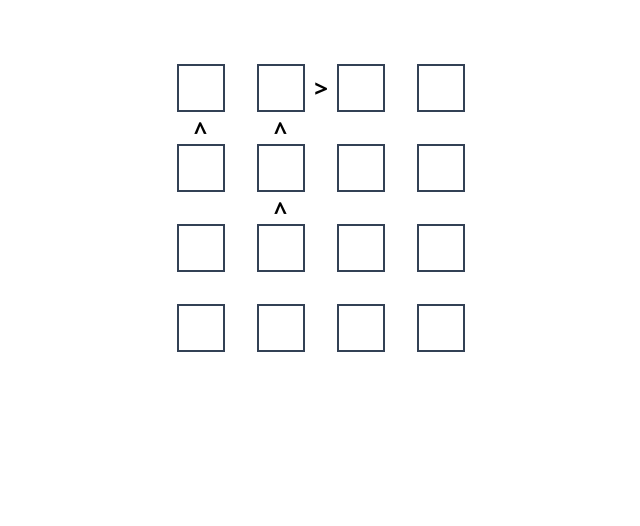
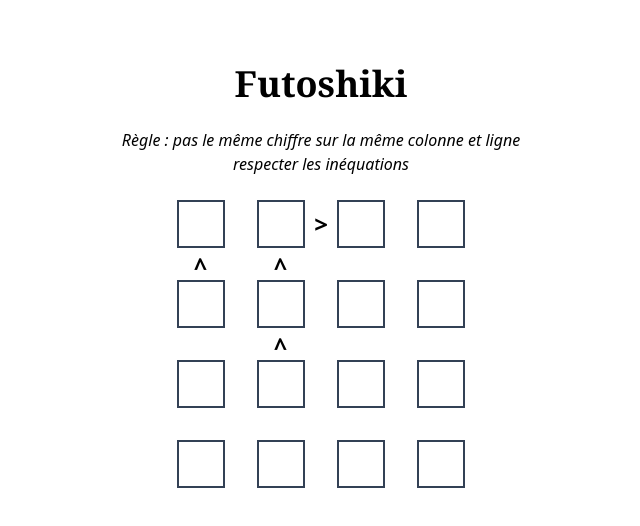
Before and after one commit to Shachatt/TM-jeu, a Vue app in the folder TMjeu/: page / in a window 1280 px wide. Shown: the top 526 px of the page, without its empty margins (319-959 px from the left). Built offline with nearby package versions, Linux system fonts and the light colour scheme.

Commit message:
interface du jeu

```diff
--- a/TMjeu/src/App.vue
+++ b/TMjeu/src/App.vue
@@ -313,6 +313,9 @@ function nouveauJeu(){
 
 <template>
     <div class="flex items-center flex-col gap-6 py-8">
+        <p class="text-center text-4xl font-semibold font-serif"> Futoshiki </p>
+        <p class="text-center"> <i>Règle : pas le même chiffre sur la même colonne et ligne <br/>
+            respecter les inéquations</i></p>
         <div :style="{ display:'grid', gridTemplateColumns: pistes, gridTemplateRows: pistes, position : 'relative'}"> <!--déclare les pistes une par un !! '=' veut dire la valeur dont est contenu qlch, ':' signifie que suite est du js -->
             <template v-for="(endroit, k) in endroits" :key="k"> <!--répéte contenu sans reproduire d'élé HTML !!!! K est index de endroits-->
                 <div v-if="endroit.forme === 'carre'" :style="{border: '2px solid #334155', position: 'relative'}" class="flex items-center justify-center"  @click="rendreActif(endroit.index)" :class="{'bg-pink-200': endroit.index === caseActive }"> <!--les : devant class va d'épendre d'une condition pour s'afficher-->
@@ -330,7 +333,10 @@ function nouveauJeu(){
                 <div v-else-if ="endroit.forme === 'espace'"></div>
             </template> <!--si on note template/ c'est une balise qui s'autoferme-->
             <div v-if="grilleFinie" class="absolute inset-0 flex items-center justify-center bg-white/75">
-                <div class="px-5 py-3 rounded-2xl bg-blue-300 text-zinc-700 font-bold text-2xl text-center shadow-2xl">Félicitations !<br /> Tu as résolu la grille !</div>
+                <div class="px-5 py-3 rounded-2xl bg-blue-300 text-zinc-700 text-center shadow-2xl">
+                    <p class="font-bold text-3xl">Félicitations !<br /> Tu as résolu la grille !</p>
+                    <p class="text-1xl mt-2"><i>Teste une nouvelle taille!</i></p>
+                </div>
             </div> <!--inset-0 se colle au 4 bord du parent-->
         </div> <!--On crée un nouveau parent pas de la grille pour créer un bouton en dessus de celle-ci-->
         <div v-if="grilleFinie" class="flex items-center justify-center gap-3">
```
